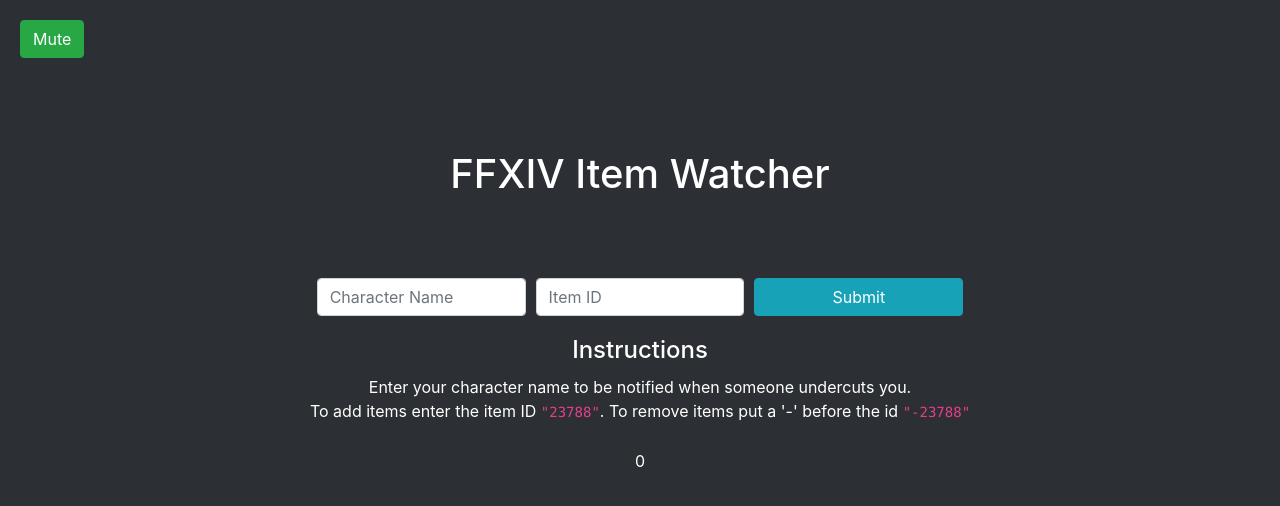
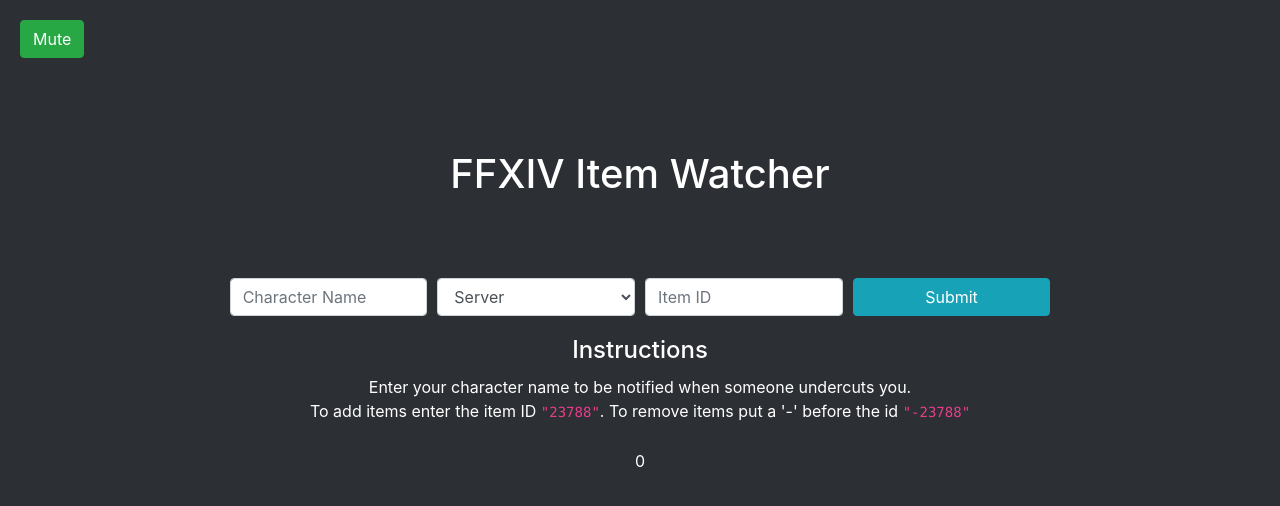
Before and after one commit to plasmadice/ffxiv-market-watch, a React (Create React App) app: page / in a window 1280 px wide. Shown: the top 506 px of the page. Built offline with nearby package versions, Linux system fonts and the light colour scheme.

Commit message:
Added server controls

```diff
--- a/src/App.js
+++ b/src/App.js
@@ -4,6 +4,7 @@
 import Item from "./components/Item";
 import { Button, Col, Form } from "react-bootstrap";
 import FinalFontasy from "./data/finalf.ttf";
+import servers from "./data/servers";
 
 class App extends Component {
   state = {
@@ -12,7 +13,8 @@
     itemInfo: [],
     userName: "",
     itemField: "",
-    muted: false
+    muted: false,
+    server: "excalibur"
   };
 
   componentDidMount = () => {
@@ -61,6 +63,10 @@
     });
   };
 
+  onServerChange = event => {
+    this.setState({ server: event.target.value.toLowerCase() });
+  };
+
   staggerCalls = () => {
     setInterval(() => {
       if (this.state.items.length > 0) {
@@ -77,9 +83,10 @@
     const itemInfo = this.state.itemInfo;
     const url = "https://xivapi.com";
     const key = "d8e0653f39804f04aa69ab6a";
+    const server = this.state.server;
 
     axios
-      .get(`${url}/market/excalibur/items/${item}?key=${key}`)
+      .get(`${url}/market/${server}/items/${item}?key=${key}`)
       .then(res => {
         if (res.status === 200) {
           itemInfo[this.state.counter] = res.data;
@@ -109,6 +116,14 @@
                 value={this.state.userName}
                 placeholder="Character Name"
               />
+            </Col>
+            <Col>
+              <Form.Control as="select" onChange={this.onServerChange}>
+                <option>Server</option>
+                {servers.map(server => {
+                  return <option key={server}>{server}</option>;
+                })}
+              </Form.Control>
             </Col>
             <Col>
               <Form.Control
--- /dev/null
+++ b/src/data/servers.js
@@ -0,0 +1,70 @@
+const servers = [
+  "Adamantoise",
+  "Aegis",
+  "Alexander",
+  "Anima",
+  "Asura",
+  "Atomos",
+  "Bahamut",
+  "Balmung",
+  "Behemoth",
+  "Belias",
+  "Brynhildr",
+  "Cactuar",
+  "Carbuncle",
+  "Cerberus",
+  "Chocobo",
+  "Coeurl",
+  "Diabolos",
+  "Durandal",
+  "Excalibur",
+  "Exodus",
+  "Faerie",
+  "Famfrit",
+  "Fenrir",
+  "Garuda",
+  "Gilgamesh",
+  "Goblin",
+  "Gungnir",
+  "Hades",
+  "Hyperion",
+  "Ifrit",
+  "Ixion",
+  "Jenova",
+  "Kujata",
+  "Lamia",
+  "Leviathan",
+  "Lich",
+  "Louisoix",
+  "Malboro",
+  "Mandragora",
+  "Masamune",
+  "Mateus",
+  "Midgardsormr",
+  "Moogle",
+  "Odin",
+  "Omega",
+  "Pandaemonium",
+  "Phoenix",
+  "Ragnarok",
+  "Ramuh",
+  "Ridill",
+  "Sargatanas",
+  "Shinryu",
+  "Shiva",
+  "Siren",
+  "Tiamat",
+  "Titan",
+  "Tonberry",
+  "Typhon",
+  "Ultima",
+  "Ultros",
+  "Unicorn",
+  "Valefor",
+  "Yojimbo",
+  "Zalera",
+  "Zeromus",
+  "Zodiark"
+];
+
+export default servers;
```
